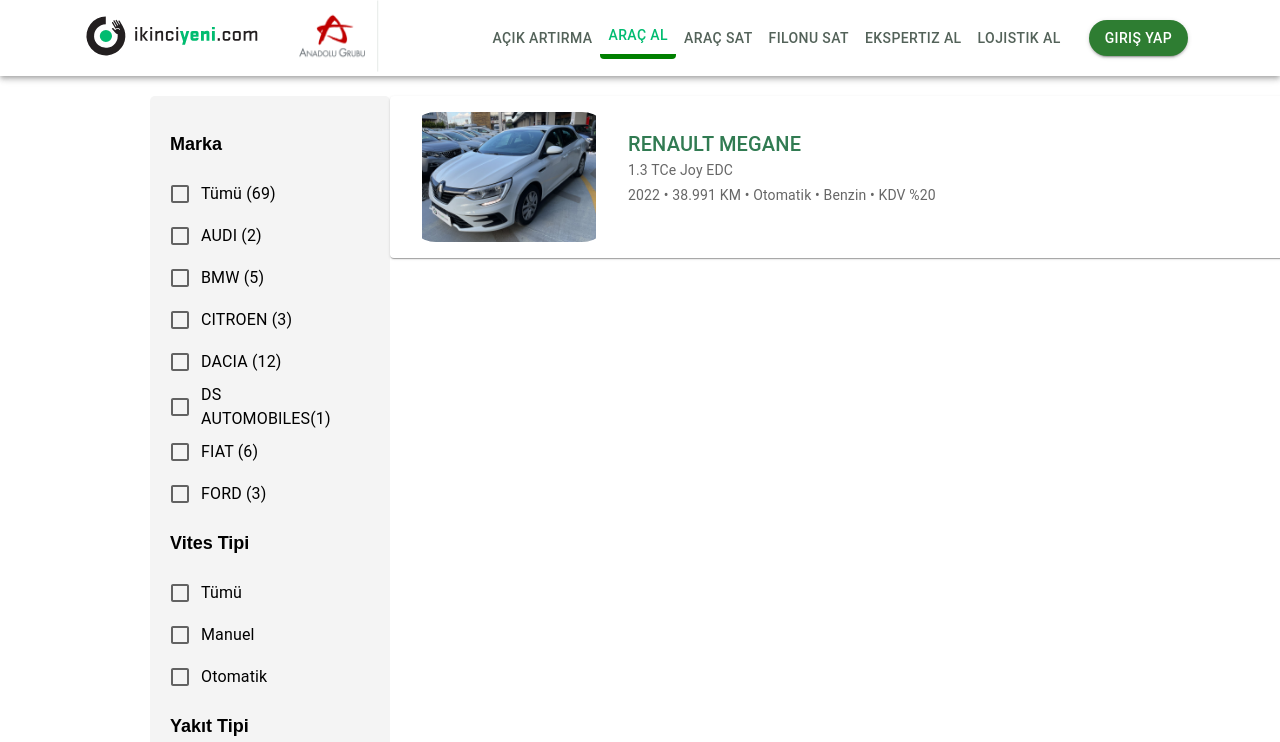
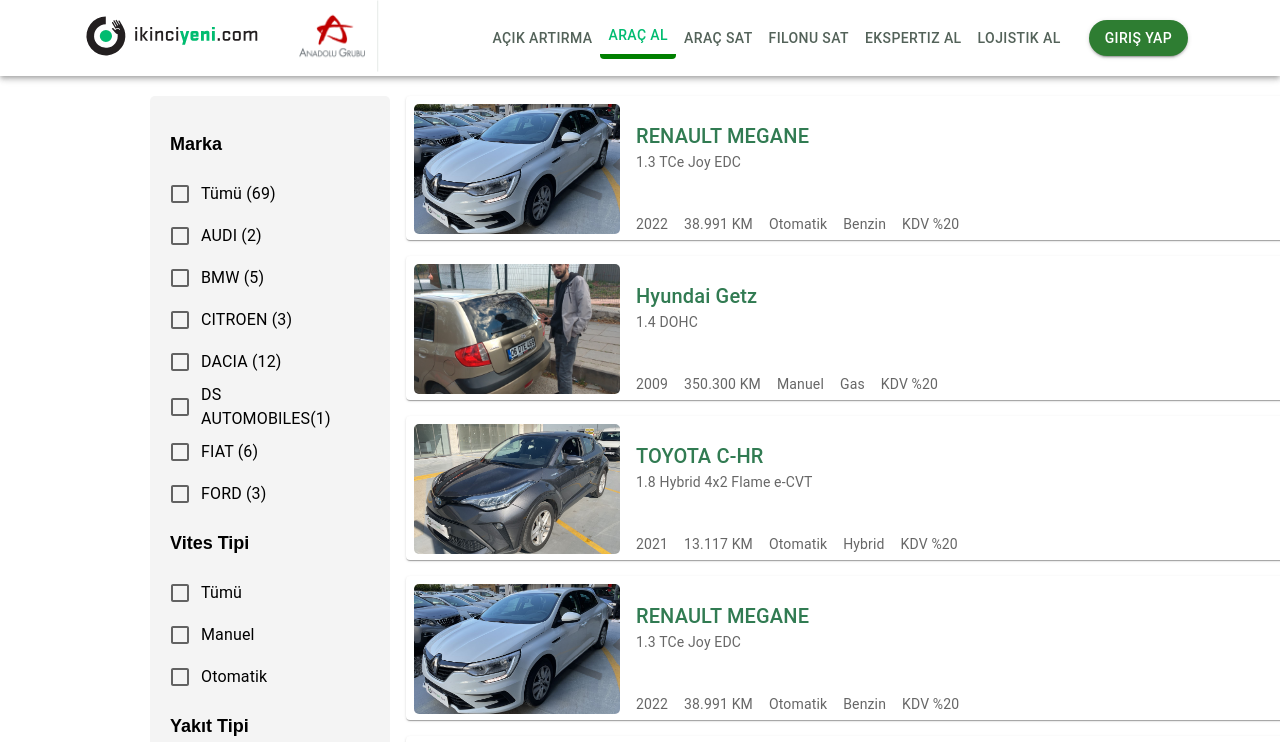
Before and after one commit to EmirGungor/CarShopClone, a React (Vite) app: page / in a window 1280 px wide. Shown: the top 742 px of the page. Built offline with nearby package versions, Linux system fonts and the light colour scheme.

Commit message:
Today's Work

```diff
--- a/package.json
+++ b/package.json
@@ -18,6 +18,7 @@
     "@mui/icons-material": "^6.1.4",
     "@mui/material": "^6.1.4",
     "@mui/styled-engine-sc": "^6.1.4",
+    "prop-types": "^15.8.1",
     "react": "^18.3.1",
     "react-dom": "^18.3.1",
     "styled-components": "^6.1.13"
--- a/src/App.jsx
+++ b/src/App.jsx
@@ -1,4 +1,4 @@
-import CarList from "./components/CarList";
+/* eslint-disable no-unused-vars */
 import Navbar from "./components/navbar";
 import Sidebar from "./components/Sidebar";
 import Footer from "./components/Footer";
@@ -11,6 +11,7 @@
 import Section3 from "./components/Section3";
 import Section4 from "./components/Section4";
 import CarCard from "./components/CarCard";
+import { Box } from "@mui/material";
 
 function App() {
   return (
@@ -18,126 +19,82 @@
       style={{ display: "flex", flexDirection: "column", minHeight: "100vh" }}
     >
       <Navbar />
-      <div style={{ display: "flex", flexGrow: 1, marginTop: "20px" }}>
+      <div
+        style={{
+          display: "flex",
+          flexGrow: 1,
+          marginTop: "20px",
+        }}
+      >
         <Sidebar />
-        {/* <div>
-          <CarList
-            Title={"Renault Megane"}
+        <Box sx={{ display: "flex", flexDirection: "column", gap: 2 }}>
+          <CarCard
             image={img1}
-            Price={"849.200"}
-            Engine={"1.3 TCe Joy EDC"}
-            ModalYear={"2002"}
-            Km={"204.600"}
-            Transmisson={"Otomatik"}
+            title={"RENAULT MEGANE"}
+            engine={"1.3 TCe Joy EDC"}
+            km={"38.991"}
+            model={"2022"}
+            transmission={"Otomatik"}
+            fuel={"Benzin"}
+            price={"849.400"}
           />
-          <CarList
-            Title={"Hyundai Getz"}
+          <CarCard
             image={img3}
-            Price={"430.100"}
-            Engine={"1.4 DOHC"}
-            ModalYear={"2002"}
-            Km={"350.300"}
-            Transmisson={"Manuel"}
+            title={"Hyundai Getz"}
+            engine={"1.4 DOHC"}
+            km={"350.300"}
+            model={"2009"}
+            transmission={"Manuel"}
+            fuel={"Gas"}
+            price={"430.100"}
           />
-          <CarList
-            Title={"TOYOTA C-HR"}
+          <CarCard
             image={img4}
-            Price={"1.170.400"}
-            Engine={"1.8 Hybrid 4x2 Flame e-CVT"}
-            ModalYear={"2021"}
-            Km={"13.117"}
-            Transmisson={"Otomatik"}
+            title={"TOYOTA C-HR"}
+            engine={"1.8 Hybrid 4x2 Flame e-CVT"}
+            km={"13.117"}
+            model={"2021"}
+            transmission={"Otomatik"}
+            fuel={"Hybrid"}
+            price={"1.170.400"}
           />
-          <CarList
-            Title={"Renault Megane"}
+          <CarCard
             image={img1}
-            Price={"849.200"}
-            Engine={"1.3 TCe Joy EDC"}
-            ModalYear={"2002"}
-            Km={"204.600"}
-            Transmisson={"Otomatik"}
+            title={"RENAULT MEGANE"}
+            engine={"1.3 TCe Joy EDC"}
+            km={"38.991"}
+            model={"2022"}
+            transmission={"Otomatik"}
+            fuel={"Benzin"}
+            price={"849.400"}
           />
-          <CarList
-            Title={"Hyundai Getz"}
-            image={img2}
-            Price={"430.100"}
-            Engine={"1.4 DOHC"}
-            ModalYear={"2002"}
-            Km={"350.300"}
-            Transmisson={"Manuel"}
+          <CarCard
+            image={img3}
+            title={"Hyundai Getz"}
+            engine={"1.4 DOHC"}
+            km={"350.300"}
+            model={"2002"}
+            transmission={"Manuel"}
+            fuel={"Gas"}
+            price={"430.100"}
           />
-          <CarList
-            Title={"TOYOTA C-HR"}
+          <CarCard
             image={img4}
-            Price={"1.170.400"}
-            Engine={"1.8 Hybrid 4x2 Flame e-CVT"}
-            ModalYear={"2021"}
-            Km={"13.117"}
-            Transmisson={"Otomatik"}
+            title={"TOYOTA C-HR"}
+            engine={"1.8 Hybrid 4x2 Flame e-CVT"}
+            km={"13.117"}
+            model={"2021"}
+            transmission={"Otomatik"}
+            fuel={"Hybrid"}
+            price={"1.170.400"}
           />
-          <CarList
-            Title={"Renault Megane"}
-            image={img1}
-            Price={"849.200"}
-            Engine={"1.3 TCe Joy EDC"}
-            ModalYear={"2002"}
-            Km={"204.600"}
-            Transmisson={"Otomatik"}
-          />
-          <CarList
-            Title={"Hyundai Getz"}
-            image={img2}
-            Price={"430.100"}
-            Engine={"1.4 DOHC"}
-            ModalYear={"2002"}
-            Km={"350.300"}
-            Transmisson={"Manuel"}
-          />
-          <CarList
-            Title={"TOYOTA C-HR"}
-            image={img4}
-            Price={"1.170.400"}
-            Engine={"1.8 Hybrid 4x2 Flame e-CVT"}
-            ModalYear={"2021"}
-            Km={"13.117"}
-            Transmisson={"Otomatik"}
-          />
-          <CarList
-            Title={"Renault Megane"}
-            image={img1}
-            Price={"849.200"}
-            Engine={"1.3 TCe Joy EDC"}
-            ModalYear={"2002"}
-            Km={"204.600"}
-            Transmisson={"Otomatik"}
-          />
-          <CarList
-            Title={"Hyundai Getz"}
-            image={img2}
-            Price={"430.100"}
-            Engine={"1.4 DOHC"}
-            ModalYear={"2002"}
-            Km={"350.300"}
-            Transmisson={"Manuel"}
-          />
-          <CarList
-            Title={"TOYOTA C-HR"}
-            image={img4}
-            Price={"1.170.400"}
-            Engine={"1.8 Hybrid 4x2 Flame e-CVT"}
-            ModalYear={"2021"}
-            Km={"13.117"}
-            Transmisson={"Otomatik"}
-          />
-        </div> */}
-        <div>
-          <CarCard/>
-        </div>
+        </Box>
       </div>
-      <Section1/>
-      <Section2/>
-      <Section3/>
-      <Section4/>
+
+      <Section1 />
+      <Section2 />
+      <Section3 />
+      <Section4 />
       <Footer />
     </div>
   );
--- a/src/components/CarCard.jsx
+++ b/src/components/CarCard.jsx
@@ -1,3 +1,4 @@
+/* eslint-disable react/prop-types */
 /* eslint-disable no-unused-vars */
 import React from "react";
 import {
@@ -8,42 +9,128 @@
   Grid,
   Button,
   Box,
+  IconButton,
 } from "@mui/material";
-import img1 from "../assets/car1.jpg";
+import InfoIcon from "@mui/icons-material/Info";
 
-const CarCard = () => {
+const CarCard = ({
+  image,
+  title,
+  engine,
+  model,
+  km,
+  transmission,
+  fuel,
+  price,
+}) => {
   return (
-    <Card sx={{ display: "flex", width: 1300, padding: 2 }}>
+    <Card
+      sx={{
+        display: "flex",
+        width: 1300,
+        height: "9rem",
+        padding: 1,
+        marginLeft: "1rem",
+      }}
+    >
       {/* Resim Bölümü */}
       <CardMedia
         component="img"
-        sx={{ width: 206, height: 130, objectFit: "contain", borderRadius:'30px' }}
-        image={img1}
-        alt="Renault Megane"
-
+        sx={{ width: 206, height: 130, borderRadius: "5px" }}
+        image={image}
+        alt={title}
       />
 
       {/* İçerik Bölümü */}
       <Box sx={{ display: "flex", flexDirection: "column", flexGrow: 1 }}>
         <CardContent sx={{ flex: "1 0 auto" }}>
-          <Grid container spacing={2}>
+          <Grid container spacing={0} sx={{ height: "100%" }}>
             {/* Sol bölüm: Araba bilgileri */}
-            <Grid item xs={8}>
-              <Typography sx={{color:'#317B52'}} variant="h6">RENAULT MEGANE</Typography>
-              <Typography variant="body2" color="textSecondary" gutterBottom>
-                1.3 TCe Joy EDC
-              </Typography>
-              <Typography variant="body2" color="textSecondary">
-                2022 • 38.991 KM • Otomatik • Benzin • KDV %20
-              </Typography>
+            <Grid
+              item
+              xs={8}
+              sx={{
+                display: "flex",
+                flexDirection: "column",
+                justifyContent: "space-between",
+                height: "100%",
+              }}
+            >
+              <Box sx={{ flexGrow: 1 }}>
+                <Typography sx={{ color: "#317B52" }} variant="h6">
+                  {title}
+                </Typography>
+                <Typography variant="body2" color="textSecondary" gutterBottom>
+                  {engine}
+                </Typography>
+              </Box>
+              <Box sx={{ display: "flex", gap: 2 }}>
+                <Typography
+                  variant="body2"
+                  color="textSecondary"
+                  sx={{ mt: "auto" }}
+                >
+                  {model}
+                </Typography>
+                <Typography
+                  variant="body2"
+                  color="textSecondary"
+                  sx={{ mt: "auto" }}
+                >
+                  {km} KM
+                </Typography>
+                <Typography
+                  variant="body2"
+                  color="textSecondary"
+                  sx={{ mt: "auto" }}
+                >
+                  {transmission}
+                </Typography>
+                <Typography
+                  variant="body2"
+                  color="textSecondary"
+                  sx={{ mt: "auto" }}
+                >
+                  {fuel}
+                </Typography>
+                <Typography
+                  variant="body2"
+                  color="textSecondary"
+                  sx={{ mt: "auto" }}
+                >
+                  KDV %20
+                </Typography>
+              </Box>
             </Grid>
 
             {/* Sağ bölüm: Fiyat ve buton */}
             <Grid item xs={4} sx={{ textAlign: "right" }}>
-              <Typography variant="h6" color="textPrimary">
-                849.400 TL
+              <Box
+                sx={{
+                  display: "flex",
+                  alignItems: "center",
+                  justifyContent: "flex-end",
+                }}
+              >
+                <Typography variant="body2" color="textSecondary">
+                  Satış Fiyatı / TL
+                </Typography>
+                <IconButton aria-label="info" size="small">
+                  <InfoIcon fontSize="small" />
+                </IconButton>
+              </Box>
+              <Typography
+                variant="h6"
+                color="textPrimary"
+                sx={{ fontWeight: "700" }}
+              >
+                {price}
               </Typography>
-              <Button variant="contained" color="success" sx={{ mt: 2 }}>
+              <Button
+                variant="contained"
+                color="success"
+                sx={{ mt: 2, borderRadius: "30px" }}
+              >
                 Hemen Al
               </Button>
             </Grid>
```
Also changed, not shown: 2 other files (tests, documents, lock files or other folders).
